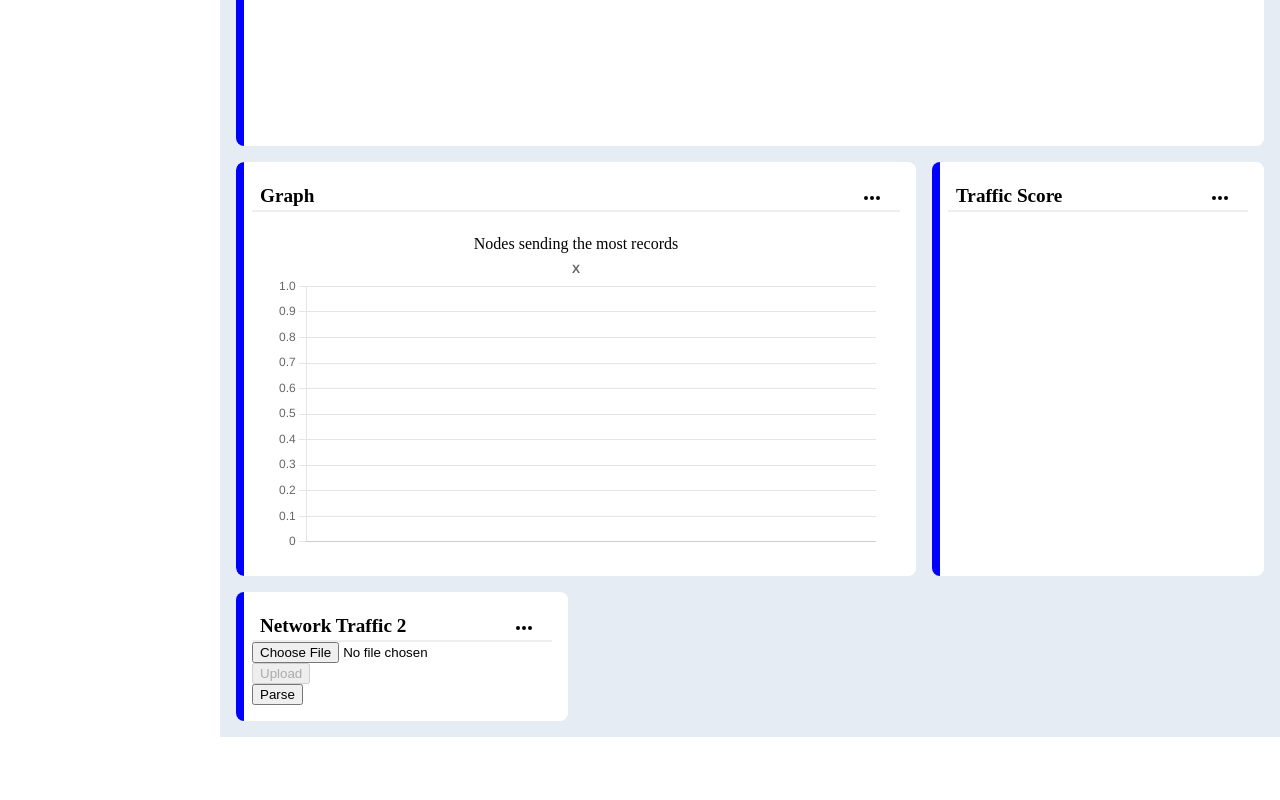
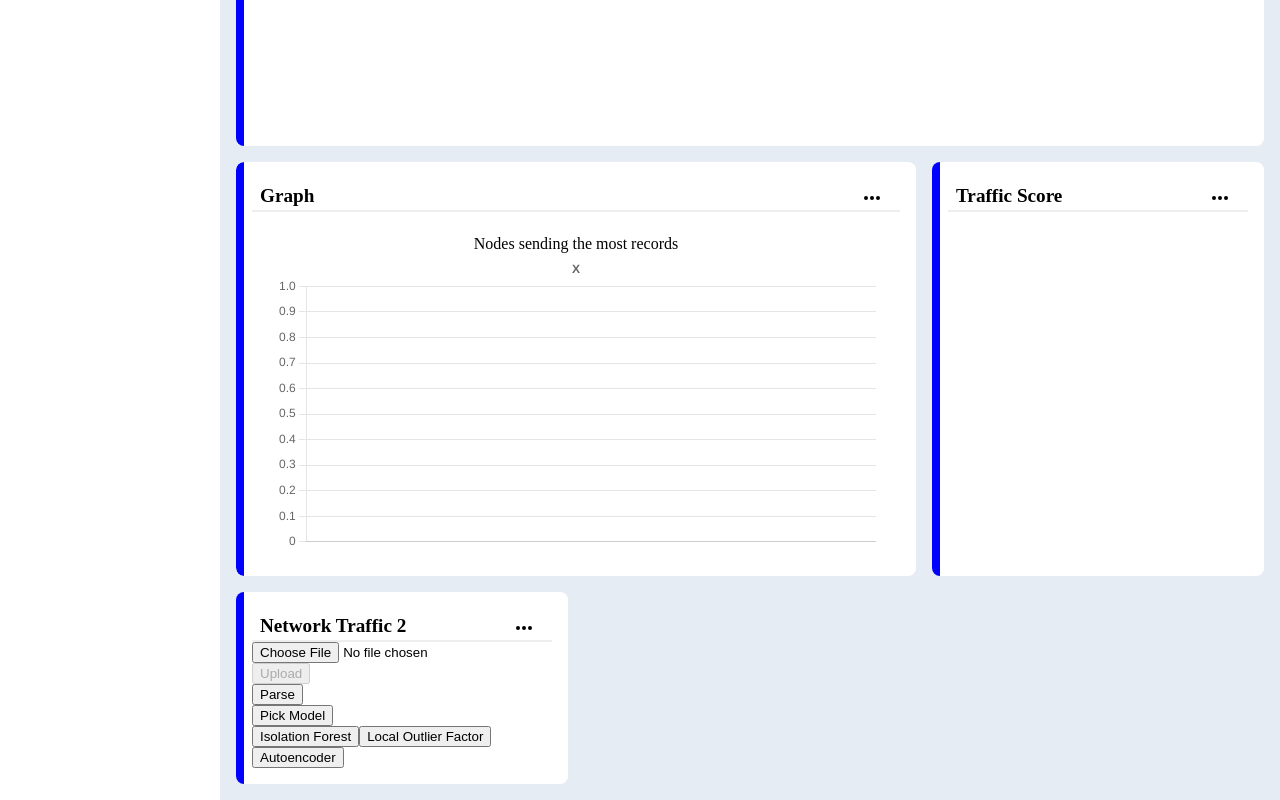
Before and after one commit to hreid1/COMP3000-LoRaWAN, a React (Vite) app in the folder sourcecode/my-app/: page /dashboard in a window 1280 px wide. Shown: the part 586-1386 px from the top of the page. Before the commit the page ends 1323 px from the top, so only its background shows below. Built offline with nearby package versions, Linux system fonts and the light colour scheme.

Commit message:
syncing current changes

```diff
--- /dev/null
+++ b/sourcecode/my-app/src/components/RunModel/RunModel.jsx
@@ -0,0 +1,30 @@
+import './RunModel.css'
+import axios from 'axios'
+
+// Responsible for running model on dataset
+    // Multi-action button pointing to each of the models: isolation forest, local outlier factor and autoencoder (TBC)
+    // Set States for
+const RunModel = ({ file }) => {
+
+    function handleIF(){
+        const formData = new FormData
+        formData.append("file", file)
+        axios.get("http://localhost:8000/lorawan/run/if/")
+        .then (response => {
+            console.log(response);
+        })
+    }
+
+    return(
+        <>
+            <button>Pick Model</button>
+            <div>
+                <button onClick={handleIF}>Isolation Forest</button>
+                <button>Local Outlier Factor</button>
+                <button>Autoencoder</button>
+            </div>
+        </>
+    )
+}
+
+export default RunModel
--- a/sourcecode/my-app/src/pages/Dashboard/Dashboard.jsx
+++ b/sourcecode/my-app/src/pages/Dashboard/Dashboard.jsx
@@ -14,6 +14,7 @@ import { Data } from '../../utils/Data'
 import { BarChart } from '../../components/Charts/Graph'
 import Card from '../../components/Card/Card'
 import DisplayFile from '../../components/DisplayFile/DisplayFile'
+import RunModel from '../../components/RunModel/RunModel'
 
 Chart.register(CategoryScale);
 
@@ -67,6 +68,7 @@ const NetworkTraffic2 = () => {
       <input type="file" onChange={handleFileChange}/>
       <FileUpload file={file}/>
       <DisplayFile file={file}/>
+      <RunModel file={file}/>
     </Card>
   )
 }
```
Also changed, not shown: sourcecode/my-app/src/components/RunModel/RunModel.css (added), 2 other files (tests, documents, lock files or other folders).
